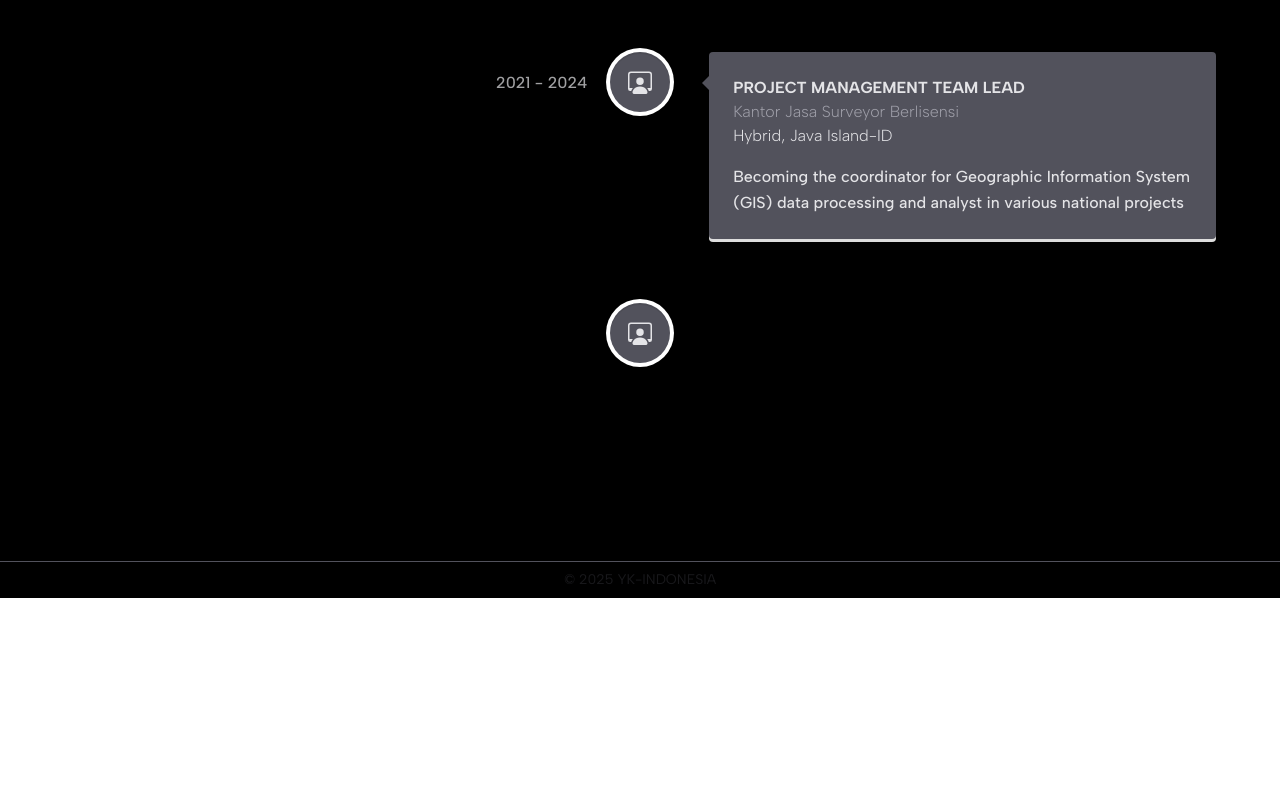
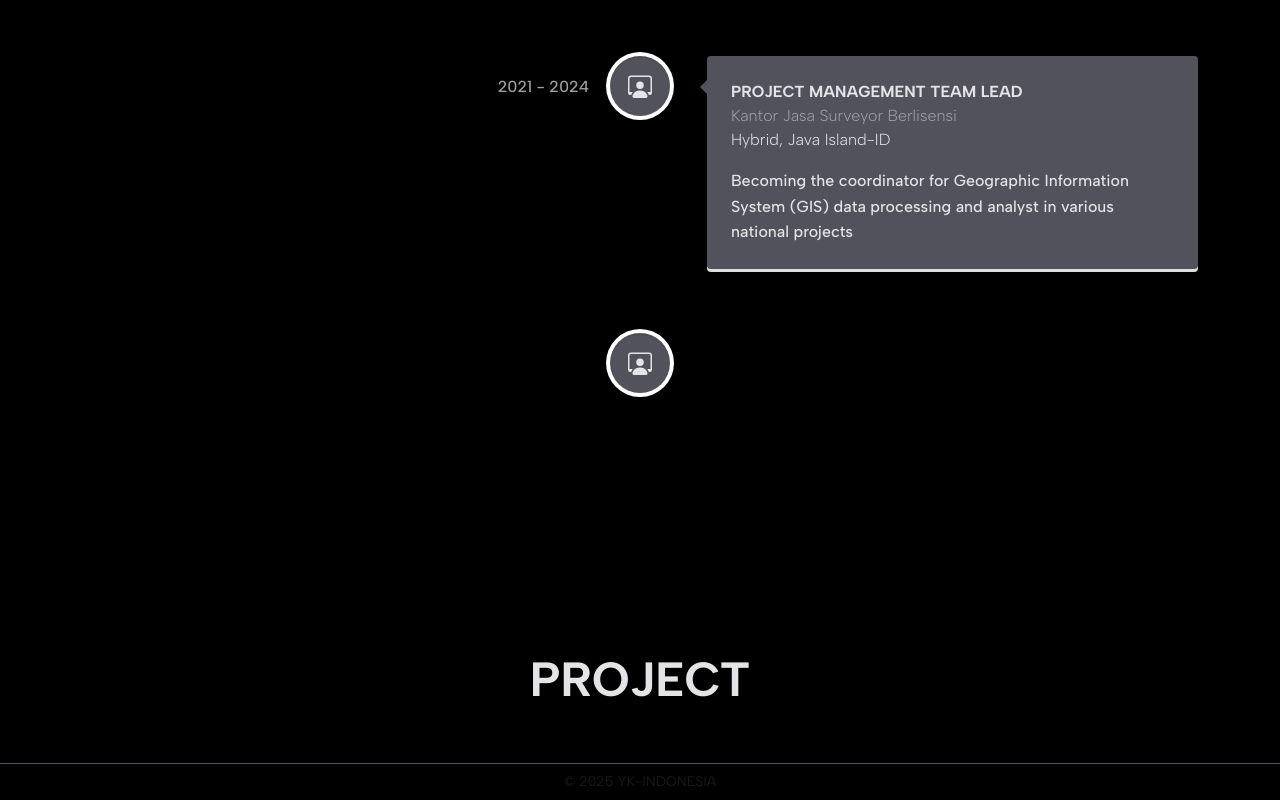
Before and after one commit to restuak/homepage-prsnl-v2, a Next.js app: page /works in a window 1280 px wide. Shown: the part 543-1343 px from the top of the page. Before the commit the page ends 1141 px from the top, so only its background shows below. Built offline with nearby package versions, Linux system fonts and the light colour scheme; what tailwindcss-animated would draw is missing.

Commit message:
feat: new page

```diff
--- a/src/app/works/components/expproject.tsx
+++ b/src/app/works/components/expproject.tsx
@@ -1,13 +1,13 @@
 export default function ExpProject() {
   return (
     <main className="bg-black">
-      <div className="h-full w-full ">
-        <div className="flex flex-col items-center pt-[5%]">
-          <div className="bg-none text-zinc-600 text-xl tracking-widest font-light">
-            <p></p>
+       <div className="h-100% max-w-screen-xl pt-1 mx-auto">
+        <div className="container p-5 flex flex-col items-center pt-[5%]">
+          <p className="p-10 animate-fade-down font-bold text-2xl sm:text-4xl md:text-4xl lg:text-5xl xl:text-5xl text-zinc-200">
+            PROJECT
+          </p>
           </div>
         </div>
-      </div>
     </main>
   );
 }
--- a/src/app/works/components/exptimeline.tsx
+++ b/src/app/works/components/exptimeline.tsx
@@ -9,17 +9,16 @@ import "react-vertical-timeline-component/style.min.css";
 export default function ExpTimeline() {
   return (
     <section className="bg-[#000000] ">
-      <div className="h-full w-full ">
-        <div className="flex flex-col items-center pt-[5%]">
+      <div className="h-100% max-w-screen-xl pt-1 mx-auto">
+        <div className="container p-5 flex flex-col items-center pt-[5%]">
           <p className="p-10 animate-fade-down font-bold text-2xl sm:text-4xl md:text-4xl lg:text-5xl xl:text-5xl text-zinc-200">
             WORKS
           </p>
-          <p className="container m-6 mt-0 text-lg sm:text-lg md:text-xl lg:text-2xl xl:text-2xl justify-center content-center text-center text-zinc-600">
+          <p className=" m-6 mt-0 text-lg sm:text-lg md:text-xl lg:text-2xl xl:text-2xl justify-center content-center text-center text-zinc-600">
             I have been working in the field of Geodetic & Geomatics Engineer in
-            specialist Geoinformatics for several years.
-
-            Now, I focusing on Full-Stack Development and Web Map Application
-            based Geographic Information System (GIS) Development.
+            specialist Geoinformatics for several years. Now, I focusing on
+            Full-Stack Development and Web Map Application based Geographic
+            Information System (GIS) Development.
           </p>
           <div className="h-max w-[100%]">
             <VerticalTimeline>
--- a/src/components/about.tsx
+++ b/src/components/about.tsx
@@ -13,7 +13,7 @@ export default function About() {
             initial={{ opacity: 0, y: -30 }}
             whileInView={{ opacity: 1, y: 0 }}
             transition={{ duration: 0.8 }}
-            className="pt-0 pl-9 pr-9 pb-0 lg:ml-52 lg:mr-52 text-justify mx-auto text-lg sm:text-lg md:text-xl lg:text-2xl xl:text-2xl justify-center-safe text-zinc-300 "
+            className="pt-0 pl-9 pr-9 pb-5 lg:ml-52 lg:mr-52 text-justify mx-auto text-lg sm:text-lg md:text-xl lg:text-2xl xl:text-2xl justify-center-safe text-zinc-300 "
           >
             <p className="pb-3 text-justify">
               I’m a Geodetic & Geomatics Engineer, specialist Geoinformatics.
@@ -39,7 +39,7 @@ export default function About() {
             <Link
               href="/about"
               rel="Closer to Me"
-              className="m-3 p-4 font-bold flex flex-auto justify-center items-center bg-zinc-500 rounded-b-2xl text-zinc-200 hover:bg-zinc-600 transition-all ease-in-out duration-300"
+              className="m-3 p-5 font-bold flex flex-auto justify-center items-center bg-zinc-500 rounded-b-2xl text-zinc-200 hover:bg-zinc-600 transition-all ease-in-out duration-300"
             >
               CLOSER TO ME{" "}
             </Link>
--- a/src/components/contact.tsx
+++ b/src/components/contact.tsx
@@ -50,7 +50,7 @@ export default function Contact() {
                   <FaGithub className="w-14 h-14 zinc-200" />
                 </motion.a>
                 <motion.a
-                  href="https://instagram.com/restuaka"
+                  href="https://instagram.com/restu.aka"
                   target="_blank"
                   rel="Instagram"
                   className="m-3 flex justify-center items-center bg-zinc-500 w-20 h-20 rounded-full text-zinc-200 hover:bg-zinc-600 transition-all ease-in-out duration-300"
--- a/src/components/works.tsx
+++ b/src/components/works.tsx
@@ -10,7 +10,7 @@ export default function Works() {
             initial={{ opacity: 0, y: -30 }}
             whileInView={{ opacity: 1, y: 0 }}
             transition={{ duration: 0.8 }}
-            className="pt-8 pb-5 animate-fade-down font-bold text-2xl sm:text-4xl md:text-4xl lg:text-5xl xl:text-5xl text-zinc-300"
+            className="pt-8 pb-7 animate-fade-down font-bold text-2xl sm:text-4xl md:text-4xl lg:text-5xl xl:text-5xl text-zinc-300"
           >
             SELECTED PROJECT
           </motion.p>
@@ -19,7 +19,7 @@ export default function Works() {
             initial={{ opacity: 0, y: -30 }}
             whileInView={{ opacity: 1, y: 0 }}
             transition={{ duration: 0.8 }}
-            className="pt-0 pl-9 pr-9 pb-0 lg:ml-52 lg:mr-52 text-justify mx-auto text-lg sm:text-lg md:text-xl lg:text-2xl xl:text-2xl justify-center-safe text-zinc-300 "
+            className="pt-0 pl-9 pr-9 pb-5 lg:ml-52 lg:mr-52 text-justify mx-auto text-lg sm:text-lg md:text-xl lg:text-2xl xl:text-2xl justify-center-safe text-zinc-300 "
           >
             <p className="pb-3 text-justify">
               I have been working in the field of Geoinformatics for several
@@ -46,7 +46,7 @@ export default function Works() {
             <Link
               href="/works"
               rel="My Works"
-              className="m-3 p-4 font-bold flex flex-auto justify-center items-center bg-zinc-500 rounded-b-2xl text-zinc-200 hover:bg-zinc-600 transition-all ease-in-out duration-300"
+              className="m-3 p-5 font-bold flex flex-auto justify-center items-center bg-zinc-500 rounded-b-2xl text-zinc-200 hover:bg-zinc-600 transition-all ease-in-out duration-300"
             >
               MORE MY WORKS{" "}
             </Link>
```
